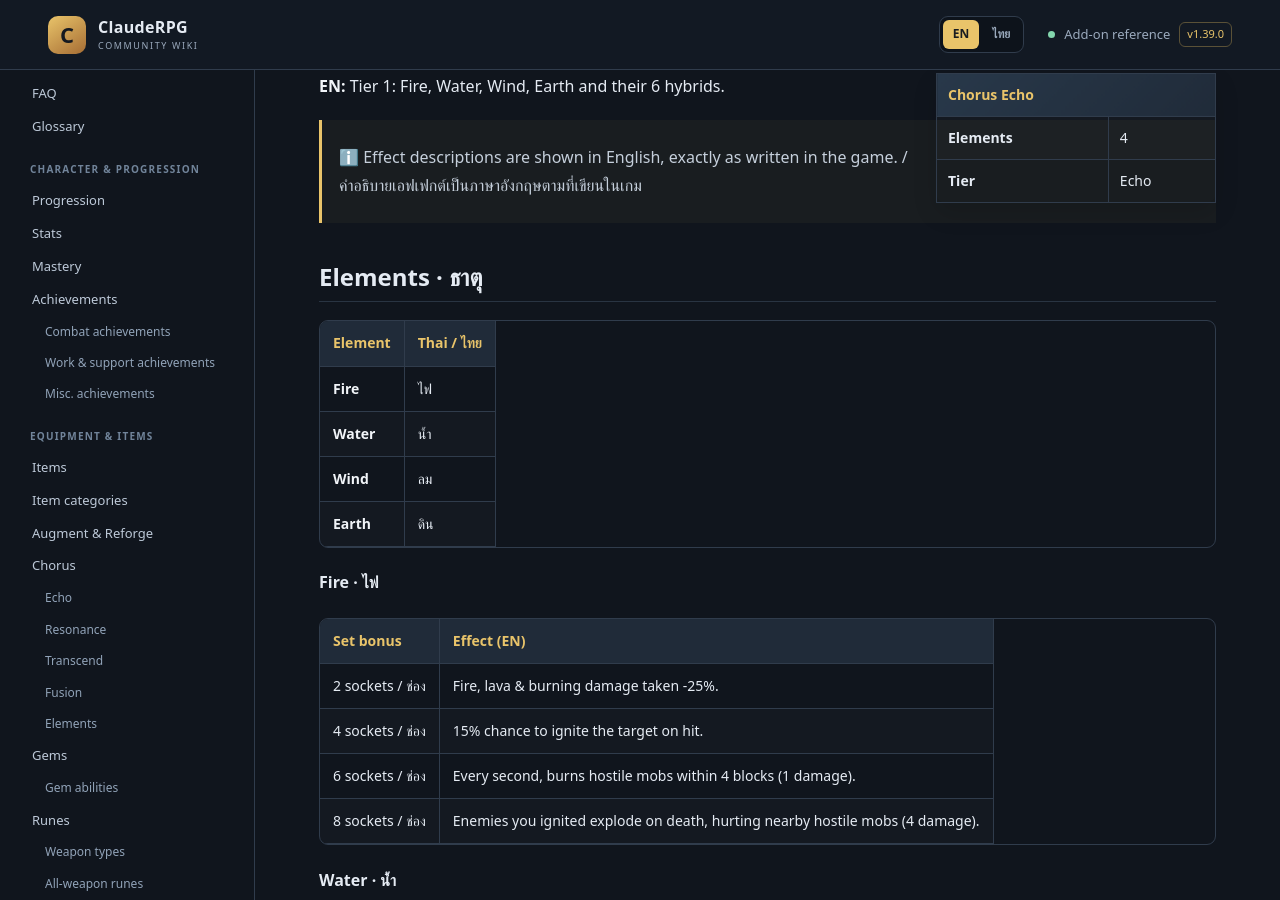
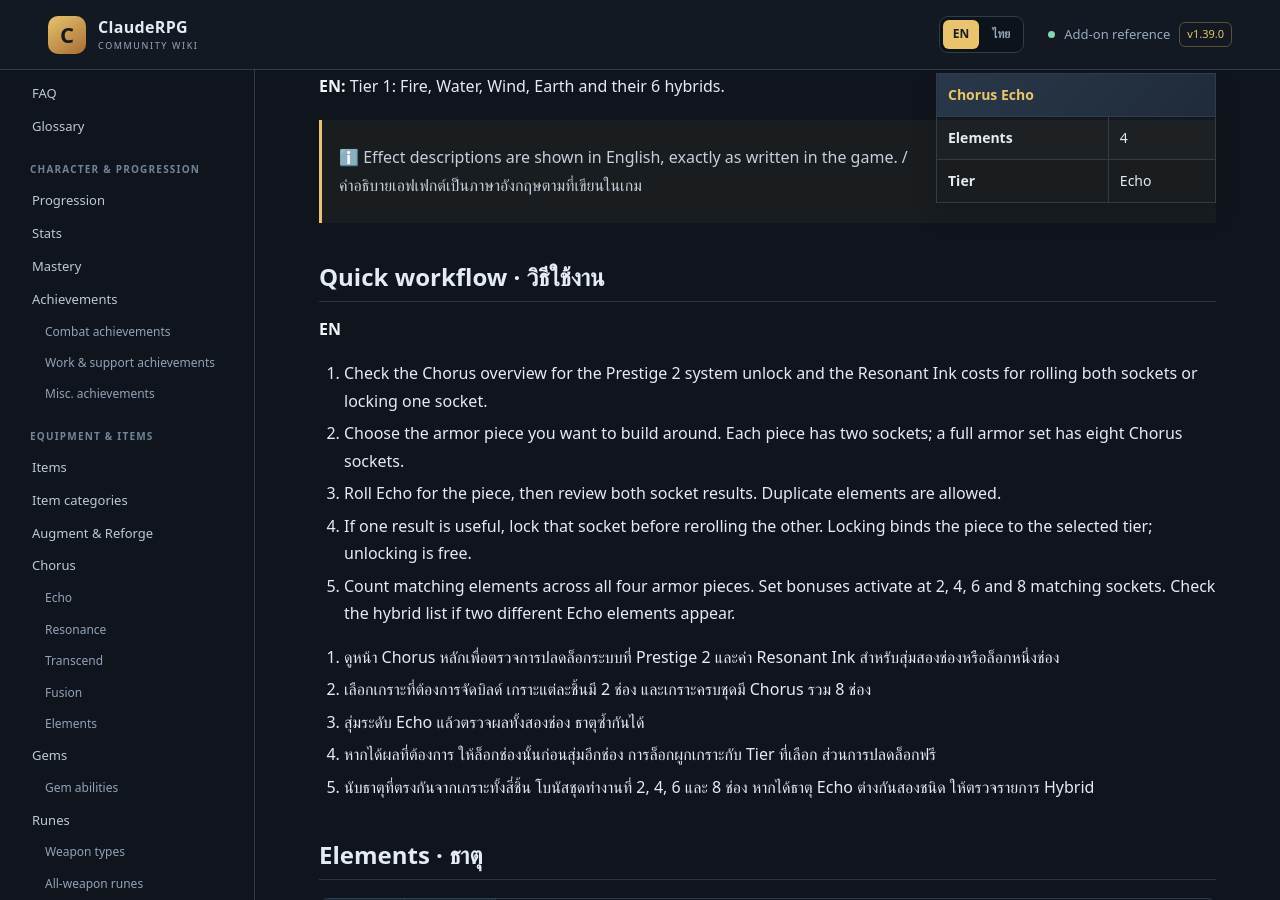
Before and after one commit to miniTorch25/ClaudeRPG-Wiki-V2, a Jekyll site: the page built from Chorus-Echo.md, in a window 1280 px wide and 900 px high, scrolled down 253 px. Built offline with Jekyll 4.4.1, drawn with Linux system fonts in a browser that asks for light colours; our own code applies the rules of GitHub Pages for plain Markdown files.

Commit message:
Add practical Chorus tier workflow guidance

```diff
--- a/Chorus-Echo.md
+++ b/Chorus-Echo.md
@@ -15,6 +15,22 @@
 **TH:** ระดับ 1: ไฟ น้ำ ลม ดิน และธาตุผสม 6 แบบ
 
 > ℹ️ Effect descriptions are shown in English, exactly as written in the game. / คำอธิบายเอฟเฟกต์เป็นภาษาอังกฤษตามที่เขียนในเกม
+
+## Quick workflow · วิธีใช้งาน
+
+**EN**
+1. Check the Chorus overview for the Prestige 2 system unlock and the Resonant Ink costs for rolling both sockets or locking one socket.
+2. Choose the armor piece you want to build around. Each piece has two sockets; a full armor set has eight Chorus sockets.
+3. Roll Echo for the piece, then review both socket results. Duplicate elements are allowed.
+4. If one result is useful, lock that socket before rerolling the other. Locking binds the piece to the selected tier; unlocking is free.
+5. Count matching elements across all four armor pieces. Set bonuses activate at 2, 4, 6 and 8 matching sockets. Check the hybrid list if two different Echo elements appear.
+
+**TH**
+1. ดูหน้า Chorus หลักเพื่อตรวจการปลดล็อกระบบที่ Prestige 2 และค่า Resonant Ink สำหรับสุ่มสองช่องหรือล็อกหนึ่งช่อง
+2. เลือกเกราะที่ต้องการจัดบิลด์ เกราะแต่ละชิ้นมี 2 ช่อง และเกราะครบชุดมี Chorus รวม 8 ช่อง
+3. สุ่มระดับ Echo แล้วตรวจผลทั้งสองช่อง ธาตุซ้ำกันได้
+4. หากได้ผลที่ต้องการ ให้ล็อกช่องนั้นก่อนสุ่มอีกช่อง การล็อกผูกเกราะกับ Tier ที่เลือก ส่วนการปลดล็อกฟรี
+5. นับธาตุที่ตรงกันจากเกราะทั้งสี่ชิ้น โบนัสชุดทำงานที่ 2, 4, 6 และ 8 ช่อง หากได้ธาตุ Echo ต่างกันสองชนิด ให้ตรวจรายการ Hybrid
 
 
 ## Elements · ธาตุ
```
